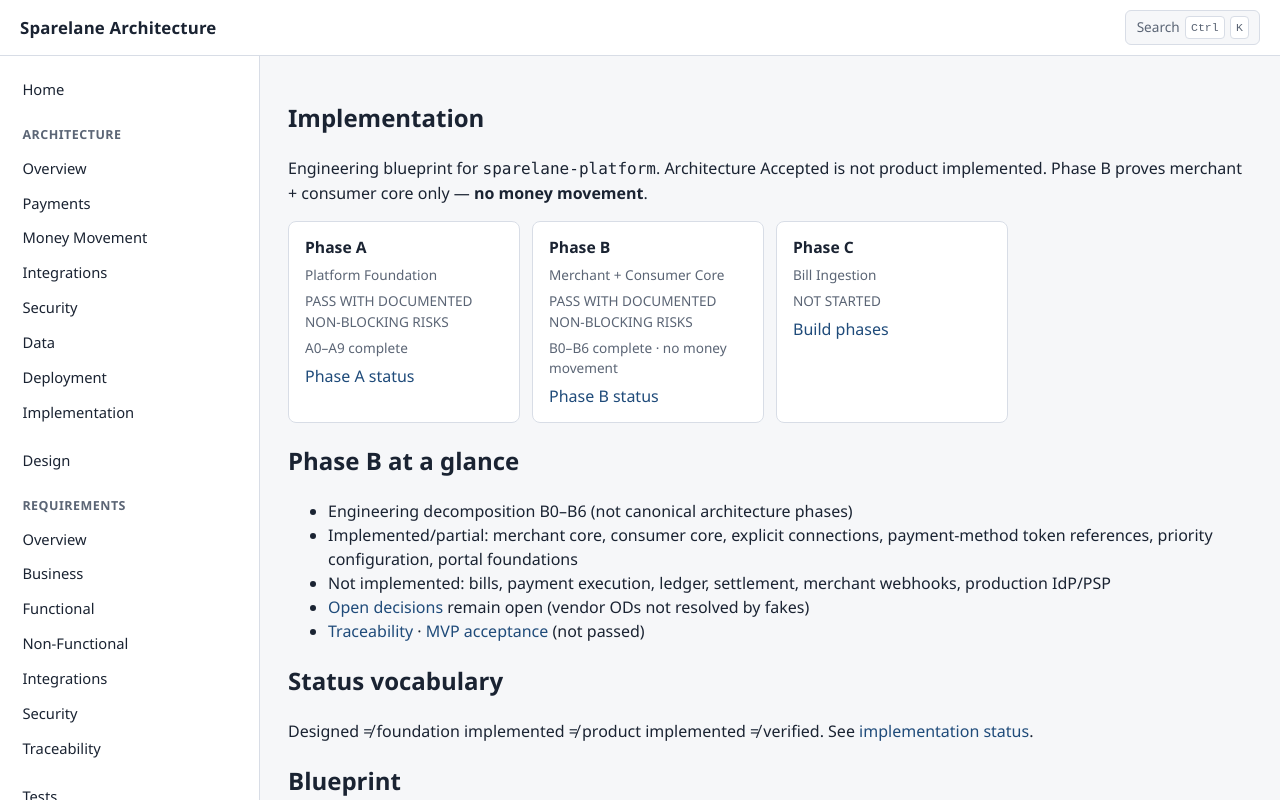
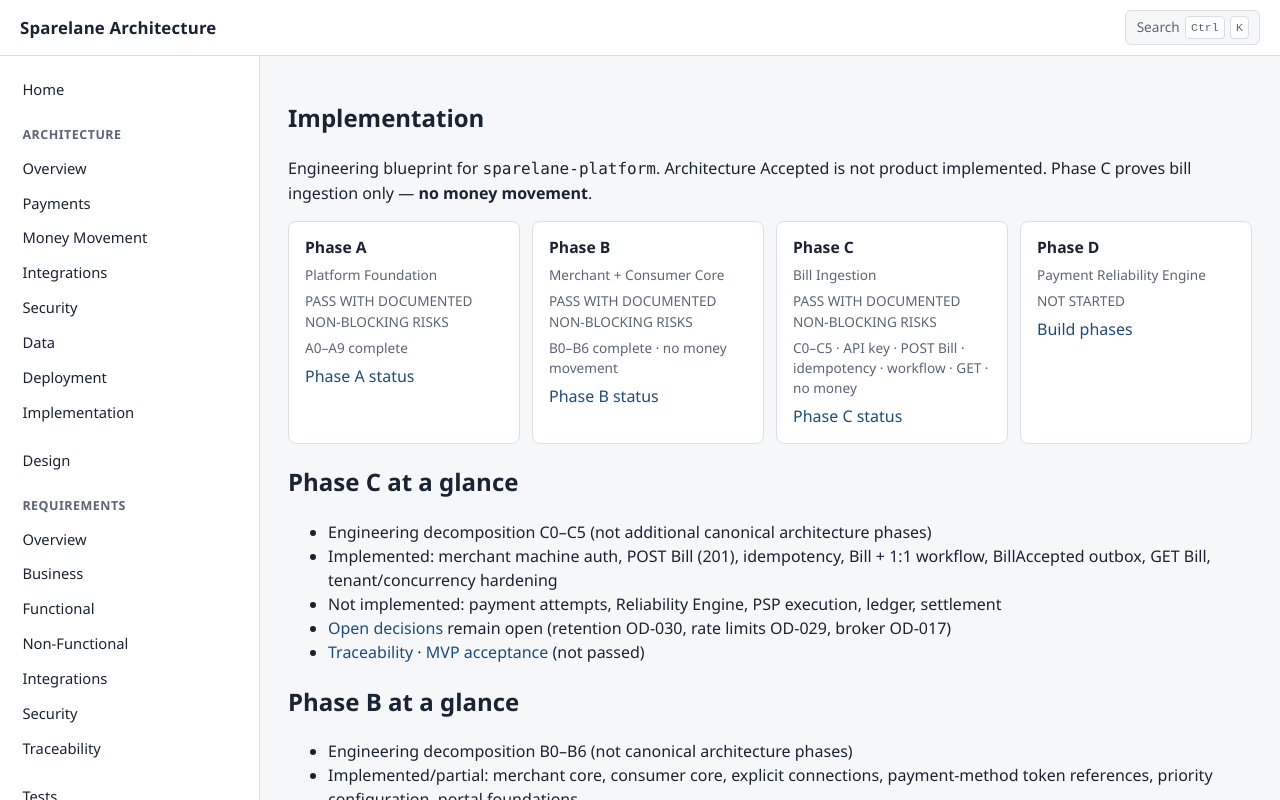
Before and after one commit to MR0808/sparelane-architecture, a React (Vite) app in the folder portal/: page /implementation in a window 1280 px wide. Built offline with nearby package versions, Linux system fonts and the light colour scheme.

Commit message:
Record Phase C bill ingestion status

```diff
--- a/portal/src/generated/health.json
+++ b/portal/src/generated/health.json
@@ -1,5 +1,5 @@
 {
-  "generatedAt": "2026-08-20T06:10:16.416Z",
+  "generatedAt": "2026-08-20T21:26:21.632Z",
   "label": "Generated from repository state",
   "requirements": {
     "total": 71,
@@ -7,10 +7,10 @@
     "future": 3,
     "blocked": 15,
     "missingArchitecture": 0,
-    "missingTests": 43,
+    "missingTests": 41,
     "mvpVerified": 0,
     "foundationImplemented": 8,
-    "productImplemented": 3
+    "productImplemented": 6
   },
   "decisions": {
     "adrs": 23,
@@ -32,7 +32,7 @@
     "openapi": "present"
   },
   "docs": {
-    "count": 224
+    "count": 225
   },
   "implementation": {
     "phaseAGate": "pass_with_documented_non_blocking_risks",
@@ -40,7 +40,10 @@
     "phaseBGate": "pass_with_documented_non_blocking_risks",
     "phaseBPhasesCompleted": "B0-B6",
     "phaseB": "pass_with_documented_non_blocking_risks",
-    "phaseC": "not_started",
+    "phaseCGate": "pass_with_documented_non_blocking_risks",
+    "phaseCPhasesCompleted": "C0-C5",
+    "phaseC": "pass_with_documented_non_blocking_risks",
+    "phaseD": "not_started",
     "label": "Generated from repository state — not live production health"
   }
 }
--- a/portal/src/pages/HealthPage.tsx
+++ b/portal/src/pages/HealthPage.tsx
@@ -20,9 +20,13 @@ export function HealthPage() {
           <span>Phase B — Merchant + Consumer Core</span>
           <span>Phase B gate: {health.implementation?.phaseBGate ?? 'unknown'}</span>
           <span>Sub-phases: {health.implementation?.phaseBPhasesCompleted ?? 'B0-B6'}</span>
-          <span>Phase C: {health.implementation?.phaseC ?? 'not_started'}</span>
+          <Link to="/docs/implementation/phase-b-status">Phase B status</Link>
+          <span>Phase C — Bill Ingestion</span>
+          <span>Phase C gate: {health.implementation?.phaseCGate ?? health.implementation?.phaseC ?? 'not_started'}</span>
+          <span>Sub-phases: {health.implementation?.phaseCPhasesCompleted ?? 'C0-C5'}</span>
+          <span>Phase D: {health.implementation?.phaseD ?? 'not_started'}</span>
           <span>Not live production health</span>
-          <Link to="/docs/implementation/phase-b-status">Phase B status</Link>
+          <Link to="/docs/implementation/phase-c-status">Phase C status</Link>
         </div>
         <div className="info-card">
           <strong>Requirements</strong>
@@ -35,7 +39,7 @@ export function HealthPage() {
           <span>Missing tests: {health.requirements.missingTests}</span>
           <span>MVP verified: {health.requirements.mvpVerified}</span>
           <span>Foundation implemented (NFR evidence): {health.requirements.foundationImplemented ?? 0}</span>
-          <span>Product implemented (Phase B slice): {health.requirements.productImplemented ?? 0}</span>
+          <span>Product implemented (Phase B/C slice): {health.requirements.productImplemented ?? 0}</span>
           <Link to="/requirements">Open requirements</Link>
         </div>
         <div className="info-card">
--- a/portal/src/pages/HomePage.tsx
+++ b/portal/src/pages/HomePage.tsx
@@ -12,7 +12,7 @@ const cards = [
   {
     to: '/implementation',
     title: 'Implementation',
-    blurb: 'Blueprint, Phase A/B status, build phases',
+        blurb: 'Blueprint, Phase A/B/C status, build phases',
   },
   { to: '/health', title: 'Health', blurb: 'Static architecture/docs health' },
 ]
@@ -33,7 +33,11 @@ export function HomePage() {
         <Link to="/docs/implementation/phase-b-status">
           PASS WITH DOCUMENTED NON-BLOCKING RISKS
         </Link>{' '}
-        (no money movement). Phase C not started.
+        (no money movement). Phase C bill ingestion:{' '}
+        <Link to="/docs/implementation/phase-c-status">
+          PASS WITH DOCUMENTED NON-BLOCKING RISKS
+        </Link>{' '}
+        (no money movement). Phase D not started.
       </p>
 
       <div className="card-grid">
--- a/portal/src/pages/ImplementationPage.tsx
+++ b/portal/src/pages/ImplementationPage.tsx
@@ -6,7 +6,7 @@ export function ImplementationPage() {
       <h1 className="page-title">Implementation</h1>
       <p className="page-lead">
         Engineering blueprint for <code>sparelane-platform</code>. Architecture Accepted is not
-        product implemented. Phase B proves merchant + consumer core only —{' '}
+        product implemented. Phase C proves bill ingestion only —{' '}
         <strong>no money movement</strong>.
       </p>
 
@@ -28,10 +28,37 @@ export function ImplementationPage() {
         <div className="info-card">
           <strong>Phase C</strong>
           <span>Bill Ingestion</span>
+          <span>PASS WITH DOCUMENTED NON-BLOCKING RISKS</span>
+          <span>C0–C5 · API key · POST Bill · idempotency · workflow · GET · no money</span>
+          <Link to="/docs/implementation/phase-c-status">Phase C status</Link>
+        </div>
+        <div className="info-card">
+          <strong>Phase D</strong>
+          <span>Payment Reliability Engine</span>
           <span>NOT STARTED</span>
           <Link to="/docs/implementation/build-phases">Build phases</Link>
         </div>
       </div>
+
+      <h2>Phase C at a glance</h2>
+      <ul className="link-list">
+        <li>Engineering decomposition C0–C5 (not additional canonical architecture phases)</li>
+        <li>
+          Implemented: merchant machine auth, POST Bill (201), idempotency, Bill + 1:1 workflow,
+          BillAccepted outbox, GET Bill, tenant/concurrency hardening
+        </li>
+        <li>
+          Not implemented: payment attempts, Reliability Engine, PSP execution, ledger, settlement
+        </li>
+        <li>
+          <Link to="/docs/decisions/open-decisions">Open decisions</Link> remain open (retention
+          OD-030, rate limits OD-029, broker OD-017)
+        </li>
+        <li>
+          <Link to="/docs/implementation/architecture-traceability">Traceability</Link> ·{' '}
+          <Link to="/docs/implementation/mvp-acceptance-criteria">MVP acceptance</Link> (not passed)
+        </li>
+      </ul>
 
       <h2>Phase B at a glance</h2>
       <ul className="link-list">
@@ -41,8 +68,8 @@ export function ImplementationPage() {
           token references, priority configuration, portal foundations
         </li>
         <li>
-          Not implemented: bills, payment execution, ledger, settlement, merchant webhooks, production
-          IdP/PSP
+          Not implemented in Phase B: bills (now Phase C), payment execution, ledger, settlement,
+          merchant webhooks, production IdP/PSP
         </li>
         <li>
           <Link to="/docs/decisions/open-decisions">Open decisions</Link> remain open (vendor ODs not
```
Also changed, not shown: requirements/functional/FUN-BIL-001.md (+5 -1 lines), requirements/functional/FUN-MER-003.md (+5 -1 lines), requirements/functional/FUN-MER-004.md (+3 -0 lines), requirements/tests/INT-API-001.md (+3 -1 lines), scripts/generate-health.mjs (+23 -2 lines), 18 other files (tests, documents, lock files or other folders).
